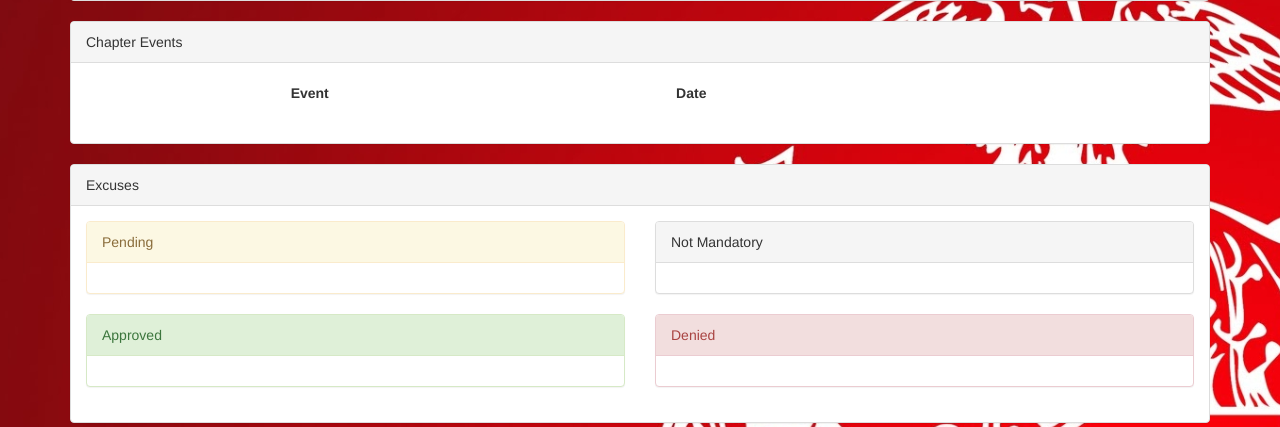
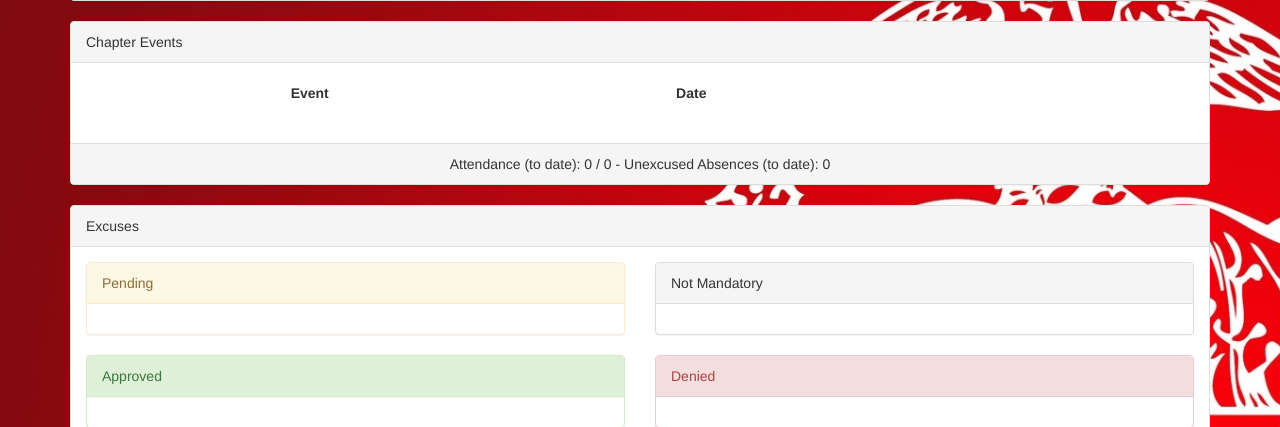
Before and after one commit to DLance96/ox-dashboard, a Django app: page /brother/ in a window 1280 px wide. Shown: the part 851-1278 px from the top of the page. Run offline with Django 3.2, Linux system fonts and the light colour scheme; a user stored in the database is signed in; tables that the repository leaves empty hold one stand-in row (values such as "Sample post"); some libraries are stand-ins or nearby versions.

Commit message:
Add attendance indicator for brothers

```diff
--- a/dashboard/views.py
+++ b/dashboard/views.py
@@ -76,9 +76,9 @@ def brother_view(request):
     if not request.user.is_authenticated():  # brother auth check
         messages.error(request, "Brother not logged in before viewing brother portal")
         return HttpResponseRedirect(reverse('dashboard:home'))
-    print Brother.objects.all()
     brother = Brother.objects.filter(user=request.user)[0]
     chapter_events = ChapterEvent.objects.filter(semester=utils.get_semester()).order_by("date")
+
     excuses_pending = Excuse.objects.filter(brother=brother, event__semester=utils.get_semester(),
                                             status='0').order_by("event__date")
     excuses_approved = Excuse.objects.filter(brother=brother, event__semester=utils.get_semester(),
@@ -87,6 +87,23 @@ def brother_view(request):
                                            status='2').order_by("event__date")
     excuses_not_mandatory = Excuse.objects.filter(brother=brother, event__semester=utils.get_semester(),
                                                   status='3').order_by("event__date")
+
+    # Chapter Attendance calculation
+    past_chapter_events = ChapterEvent.objects.filter(semester=utils.get_semester()).exclude(
+        date__gt=datetime.date.today())
+    past_chapter_event_count = len(past_chapter_events)
+    chapter_event_attendance = 0
+    unexcused_events = 0
+    for event in past_chapter_events:
+        if event.attendees.filter(id=brother.id):
+            chapter_event_attendance += 1
+        elif excuses_approved.filter(event=event):
+            pass
+        else:
+            unexcused_events += 1
+    chapter_attendance = "%s / %s" % (chapter_event_attendance, past_chapter_event_count)
+
+
     # TODO: write util function to covert standing/operational committee # to standard #
     # committee_meetings = CommitteeMeetingEvent.objects.filter()
     current_season = utils.get_season()
@@ -130,6 +147,9 @@ def brother_view(request):
     context = {
         'brother': brother,
         'chapter_events': chapter_events,
+        'chapter_attendance': chapter_attendance,
+        'unexcused_events': unexcused_events,
+
         'excuses_pending': excuses_pending,
         'excuses_approved': excuses_approved,
         'excuses_denied': excuses_denied,
--- a/templates/brother.html
+++ b/templates/brother.html
@@ -111,6 +111,9 @@
                     </tbody>
                 </table>
             </div>
+        </div>
+        <div class="panel-footer text-center">
+            Attendance (to date): {{ chapter_attendance }} - Unexcused Absences (to date): {{ unexcused_events }}
         </div>
     </div>
     <div class="panel panel-default">
```
Also changed, not shown: templates/excuse.html (indentation only).
